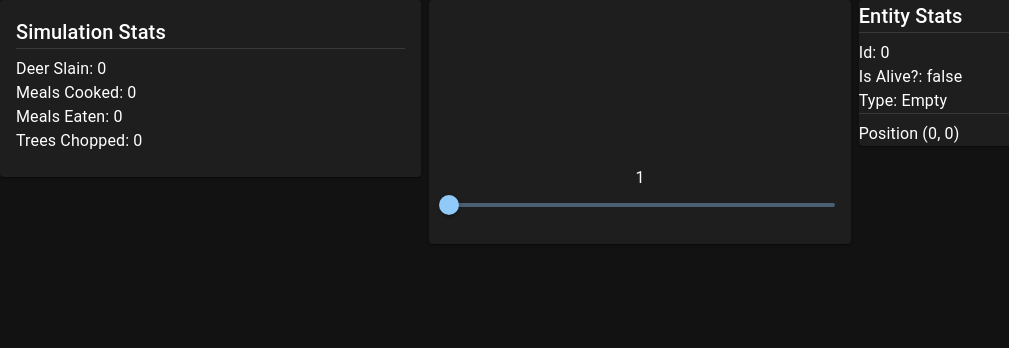
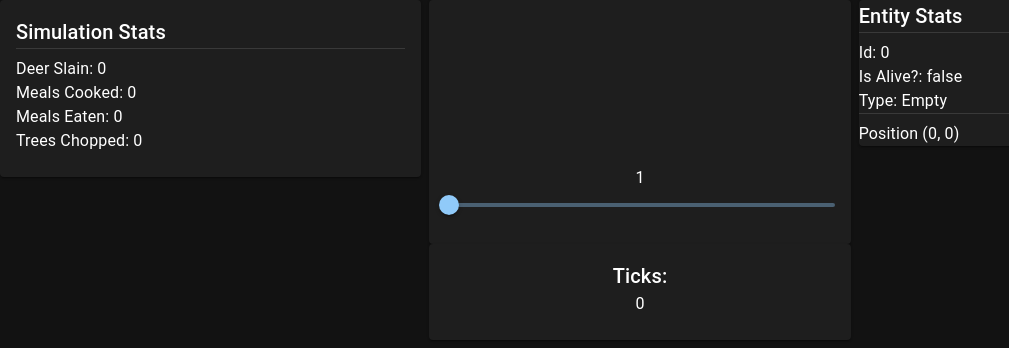
Before and after one commit to PeterSzadurski/agent-simulation, a React (Vite) app in the folder web/: page / in a window 1280 px wide. Shown: the top 348 px of the page, without its empty margins (0-1009 px from the left). Built offline with nearby package versions, Linux system fonts and the light colour scheme; no server answers.

Commit message:
tick counter

```diff
--- a/web/src/App.tsx
+++ b/web/src/App.tsx
@@ -8,6 +8,7 @@ import SimStats from './SimStats';
 import SimStatsPanel from './SimStatsPanel';
 import EntityStats from './EntityStats';
 import EntityStatsPanel from './EntityStatsPanel';
+import TickCounter from './TickCounter';
 
 const darkTheme = createTheme({
   palette: {
@@ -33,6 +34,7 @@ function App() {
         </Grid>
         <Grid size={4}>
           <SimulationCanvas onTick={setTick} onSimStats={setSimStats} onEntityStats={setEntityStats} onSelectedEntity={setSelectedEntity} hasSelectedEntity={hasSelectedEntity}/>
+          <TickCounter tick={tick}></TickCounter>
         </Grid>
         <Grid size={4}>
           <EntityStatsPanel entityStats={entityStats}></EntityStatsPanel>
--- /dev/null
+++ b/web/src/TickCounter.tsx
@@ -0,0 +1,16 @@
+import { Card, CardContent, Typography } from "@mui/material";
+
+interface Props {
+    tick: number;
+}
+function TickCounter({tick}: Props) {
+    return (
+    <Card>
+        <CardContent sx={{ display: 'flex', justifyContent: 'center', alignItems: 'center', flexDirection: 'column' }}>
+            <Typography variant="h6">Ticks:</Typography>
+            <Typography>{tick}</Typography>
+        </CardContent>
+    </Card>
+    )
+}
+export default TickCounter
--- a/web/src/canvas.tsx
+++ b/web/src/canvas.tsx
@@ -90,7 +90,6 @@ function SimulationCanvas({onTick, onSimStats, onEntityStats, onSelectedEntity,
                     onTick(engineRef.current.getTick());
                     onSimStats({... engineRef.current.getStatistics()});
                     if(hasSelectedEntityRef.current) {
-                        console.log("there is a selected entity");
                         onEntityStats({... engineRef.current.getSelectedEntity()});
                     }
                     requestAnimationFrame(render);
```
